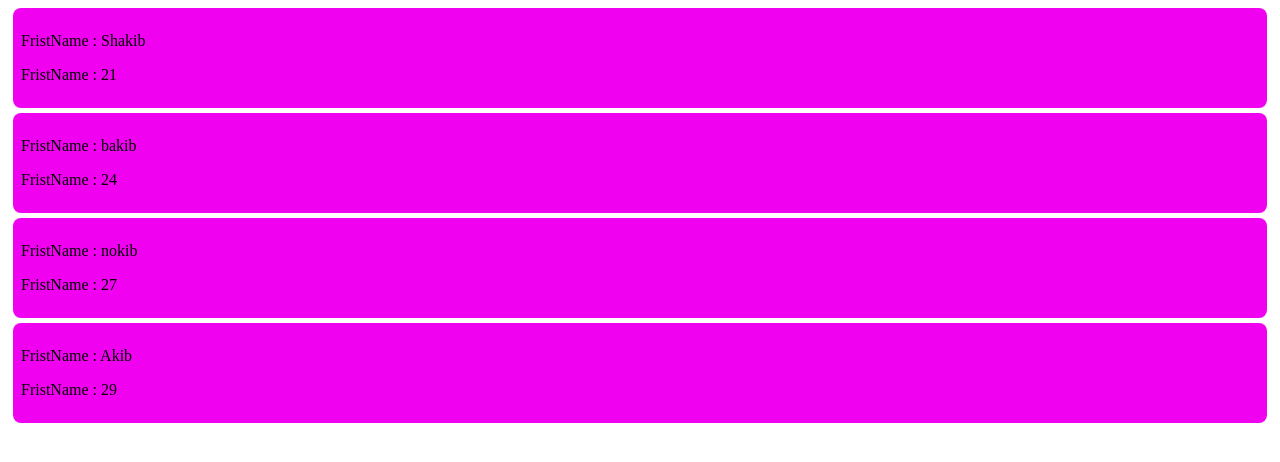
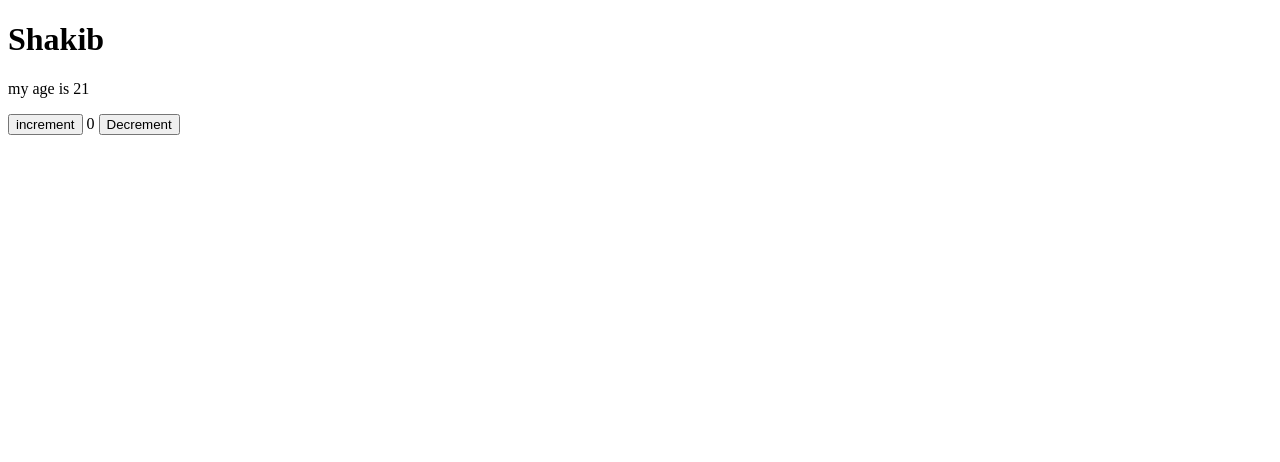
Before and after one commit to mdshakib771575-maker/React-F.p-Next_level, a React (Vite) app: page / in a window 1280 px wide. Shown: the top 462 px of the page. Built offline with nearby package versions, Linux system fonts and the light colour scheme.

Commit message:
complite useState Hook

```diff
--- a/src/App.jsx
+++ b/src/App.jsx
@@ -1,3 +1,4 @@
+ //way-1
 
 // import './App.css'
 // import Card from './components/Card'
@@ -11,8 +12,6 @@
 // ]
 
 // function App() {
-
-
 //   return (
 //     <>
 //       {/* <TestComponet></TestComponet> */}
@@ -24,29 +23,44 @@
 //     </>
 //   )
 // }
-
 // export default App
 
 
 
+ //way-2
+
+
+// import './App.css'
+// import Card from './components/Card'
+// const members = [
+//   { Name: "Shakib", age: 21 },
+//   { Name: "bakib", age: 24 },
+//   { Name: "nokib", age: 27 },
+//   { Name: "Akib", age: 29 },
+// ]
+
+// function App() {
+//   return (
+//     <>
+//       {members.map((member) => <Card name={member.Name} age={member.age}></Card>)}
+
+//     </>
+//   )
+// }
+// export default App
+
+
+
+// way-3
+
 import './App.css'
-import Card from './components/Card'
-// import TestComponet from './TestComponet'
-
-const members = [
-  { Name: "Shakib", age: 21 },
-  { Name: "bakib", age: 24 },
-  { Name: "nokib", age: 27 },
-  { Name: "Akib", age: 29 },
-]
+import TestComponet from './TestComponet'
 
 function App() {
 
-
   return (
     <>
-      {members.map((member) => <Card name={member.Name} age={member.age}></Card>)}
-
+ <TestComponet></TestComponet>
     </>
   )
 }
--- a/src/TestComponet.jsx
+++ b/src/TestComponet.jsx
@@ -1,11 +1,25 @@
+import { useState } from "react";
 
 let age = 21;
 const TestComponet = () => {
+    let [count, setCount] = useState(0)
+
+    const haldalIncrement = () => {
+        setCount(count + 1)
+    }
+    const haldalDecrement = () => {
+        if (count > 0) {
+            setCount(count - 1)
+
+        }
+
+    }
 
     return (
         <div>
-          <h1>Shakib </h1>
-          <p>my age is {age} </p>
+            <h1>Shakib </h1>
+            <p>my age is {age} </p>
+            <button onClick={haldalIncrement}>increment</button> {count} <button onClick={haldalDecrement}>Decrement</button>
         </div>
     );
 };
--- a/src/components/Card.jsx
+++ b/src/components/Card.jsx
@@ -1,17 +1,20 @@
+import { useState } from "react"
 import "./Style.css"
+
+// way-1
+
 // const Card = (props) => {
 //     console.log(props);
 //     return (
 //         <div>
 //             <p>FristName : {props.fristName}</p>
 //             <p>FristName : {props.lastName}</p>
-
 //         </div>
 //     );
 // };
-
 // export default Card;
 
+// way -2
 
 //  export default function Card ({name,age})  {
 
@@ -32,39 +35,38 @@ import "./Style.css"
 // };
 
 
-
+// way -3
 
 //  export default function Card ({name,age})  {
-//     // return (
-//     //     <>
-//     //         {age > 18 && <div>
-//     //             <p>FristName : {Name}</p>
-//     //             <p>FristName : {age}</p>
-//     //         </div>
-//     //         }
-//     //         {age < 18 && "you are young"}
-//     //     </>
-//     // )
+    // return (
+    //     <>
+    //         {age > 18 && <div>
+    //             <p>FristName : {Name}</p>
+    //             <p>FristName : {age}</p>
+    //         </div>
+    //         }
+    //         {age < 18 && "you are young"}
+    //     </>
+    // )
 // };
 
-
+// Way-4
 
 
 export default function Card({ name, age }) {
-
+    const [mem, SetMem] = useState("sdfasd");
+    // console.log((mem));
     const ClickHandaler = (memberName) => {
+            SetMem(memberName)
         console.log(`greeting ${memberName}`)
     }
 
-    const AnathoerClick = (Mname)=>{
-        ClickHandaler(Mname)
-        console.log("Anther Click");
-    }
     return (
         <>
-            {age > 18 ? <div onClick={()=>AnathoerClick(name)} className="style">
+            {age > 18 ? <div onClick={() => ClickHandaler(name)} className="style">
                 <p>FristName : {name}</p>
                 <p>FristName : {age}</p>
+                {mem && <p>Click Name {mem}</p> }
             </div>
                 : <div className="style">you are young</div>}
         </>
@@ -74,8 +76,7 @@ export default function Card({ name, age }) {
 
 
 
-
-
+// way-4
 
 // export default function Card ({members})  {
 //     console.log(members);
```
